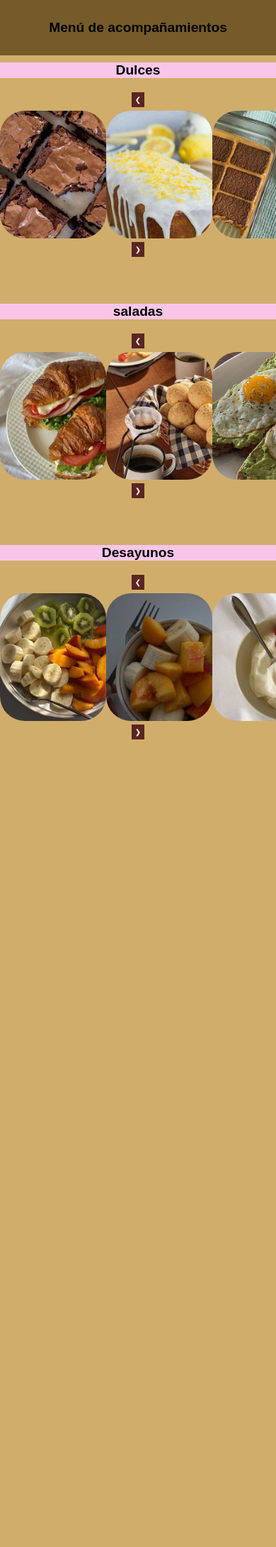
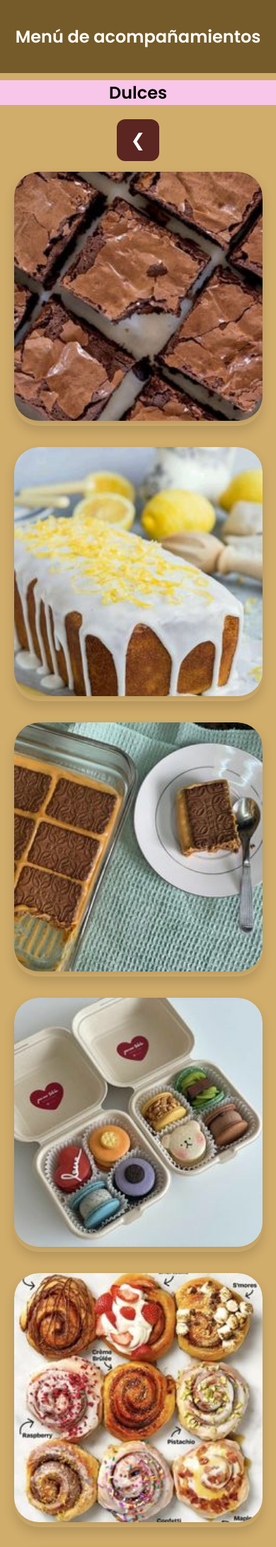
Before and after one commit to vicckyygar/cafeteria, a PHP site: page /comidas.html in a window 390 px wide. Shown: the top 2180 px of the page at 71% size. Before the commit the page ends 1042 px from the top, so only its background shows below. Run offline with PHP 8.4, Linux system fonts and the light colour scheme.

Commit message:
comidas.css

```diff
--- a/comidas.css
+++ b/comidas.css
@@ -1,7 +1,9 @@
+@import url('https://fonts.googleapis.com/css2?family=Poppins:wght@400;600&display=swap');
+
 body {
-    font-family: Arial, sans-serif;
+    font-family: 'Poppins', sans-serif;
     margin: 0;
-    background-color:rgb(209, 173,107) ;
+    background-color: rgb(209, 173, 107);
     overflow-x: hidden;
     background-position: center;
     background-attachment: fixed;
@@ -10,113 +12,121 @@ body {
 header {
     text-align: center;
     padding: 20px;
-    background-color: rgb(117, 91,41) ;
-    color: #000000;
+    background-color: rgb(117, 91, 41);
+    color: white;
 }
 
 h2 {
     margin: 4px;
     text-align: center;
-    background-color:rgb(248, 198, 233) ;
-
+    background-color: rgb(248, 198, 233);
+    font-size: 1.8rem;
 }
 
 .comida {
     margin: 20px 0;
-
 }
 
 .menu-cont {
     display: flex;
     align-items: center;
     overflow: hidden;
-
 }
 
 .boton {
     background-color: #541c1cef;
     color: white;
-    font-size: 15px;
+    font-size: 17px;
     border: none;
     cursor: pointer;
-    padding: 10px 10px 10px 10px;
-    transition: background-color 0.3s;
+    padding: 12px 20px;
+    transition: background-color 0.3s, transform 0.2s;
+    border-radius: 12px;
 }
 
-.scroll-button:hover {
+.boton:hover {
     background-color: #752525;
+    transform: scale(1.05);
 }
 
 .menu {
     display: flex;
     overflow: hidden;
     width: 100%;
-
+    flex-wrap: nowrap;
 }
 
 .menu-item {
     position: relative;
     flex: 0 0 auto;
-    min-width: 150px;
-    height: 200px;
+    min-width: 180px;
+    height: 240px;
     margin: 30px;
     overflow: hidden;
     border-radius: 35px;
-    box-shadow: 0 4px 8px rgba(255, 255, 255, 0);
+    box-shadow: 0 8px 16px rgba(0, 0, 0, 0.15);
+    transition: transform 0.3s ease, box-shadow 0.3s ease;
+}
 
-
+.menu-item:hover {
+    transform: scale(1.05);
+    box-shadow: 0 12px 24px rgba(0, 0, 0, 0.2);
 }
 
 .menu-item img {
-    width: 200px;
-    height: 200px;
+    width: 240px;
+    height: 240px;
     object-fit: cover;
+    border-radius: 35px;
+    box-shadow: 0 4px 8px rgba(0, 0, 0, 0.1);
 }
 
 .overlay {
     position: absolute;
     top: 0;
     left: 0;
-    width: 200px;
-    height: 200px;
-    background-color: rgba(102, 56, 56, 0.377);
-    color: rgb(255, 255, 255);
+    width: 240px;
+    height: 240px;
+    background-color: rgba(102, 56, 56, 0.5);
+    color: white;
     display: flex;
     flex-direction: column;
     justify-content: center;
     align-items: center;
     opacity: 0;
-    transition: opacity 0.6s;
+    transition: opacity 0.4s ease, transform 0.3s ease;
+    transform: scale(1);
+    border-radius: 35px;
 }
 
 .menu-item:hover .overlay {
-    opacity: 0.8;
+    opacity: 0.9;
+    transform: scale(1.02);
 }
 
 .nombre {
-    font-size: 18px;
+    font-size: 20px;
     font-weight: bold;
     margin: 0;
 }
 
 .precio {
-    font-size: 16px;
+    font-size: 18px;
     margin-top: 5px;
 }
 
-/* responsive */
-
+/* Responsive – TABLET */
 @media (max-width: 768px) {
     header {
-        padding: 15px;
+        padding: 18px;
     }
 
     h1 {
-        font-size: 1.5rem;
+        font-size: 2rem;
     }
 
     h2 {
-        font-size: 1.2rem;
+        font-size: 1.6rem;
         margin: 10px 0;
     }
 
@@ -126,32 +136,64 @@ h2 {
     }
 
     .boton {
-        font-size: 12px;
-        padding: 8px;
+        font-size: 16px;
+        padding: 10px 16px;
+    }
+
+    .menu-item {
+        min-width: 180px;
+        height: 220px;
+    }
+
+    .menu-item img,
+    .overlay {
+        width: 220px;
+        height: 220px;
+    }
+
+    .nombre {
+        font-size: 18px;
+    }
+
+    .precio {
+        font-size: 16px;
     }
 }
 
+/* Responsive – CELULARES */
 @media (max-width: 480px) {
     h1, h2 {
-        font-size: 1.2rem;
+        font-size: 1.5rem;
+    }
+
+    .menu {
+        flex-wrap: wrap;
+        justify-content: center;
     }
 
     .menu-item {
-        width: 130px;
-        height: 180px;
-        margin: 5px 0;
+        width: 90%;
+        height: auto;
+        margin: 15px 0;
+    }
+
+    .menu-item img,
+    .overlay {
+        width: 100%;
+        height: auto;
+        aspect-ratio: 1 / 1;
     }
 
     .boton {
-        font-size: 10px;
-        padding: 5px;
+        font-size: 25px;
+        padding: 15px 20px;
     }
 
     .nombre {
-        font-size: 14px;
+        font-size: 20px;
     }
 
     .precio {
-        font-size: 12px;
+        font-size: 18px;
     }
 }
```
